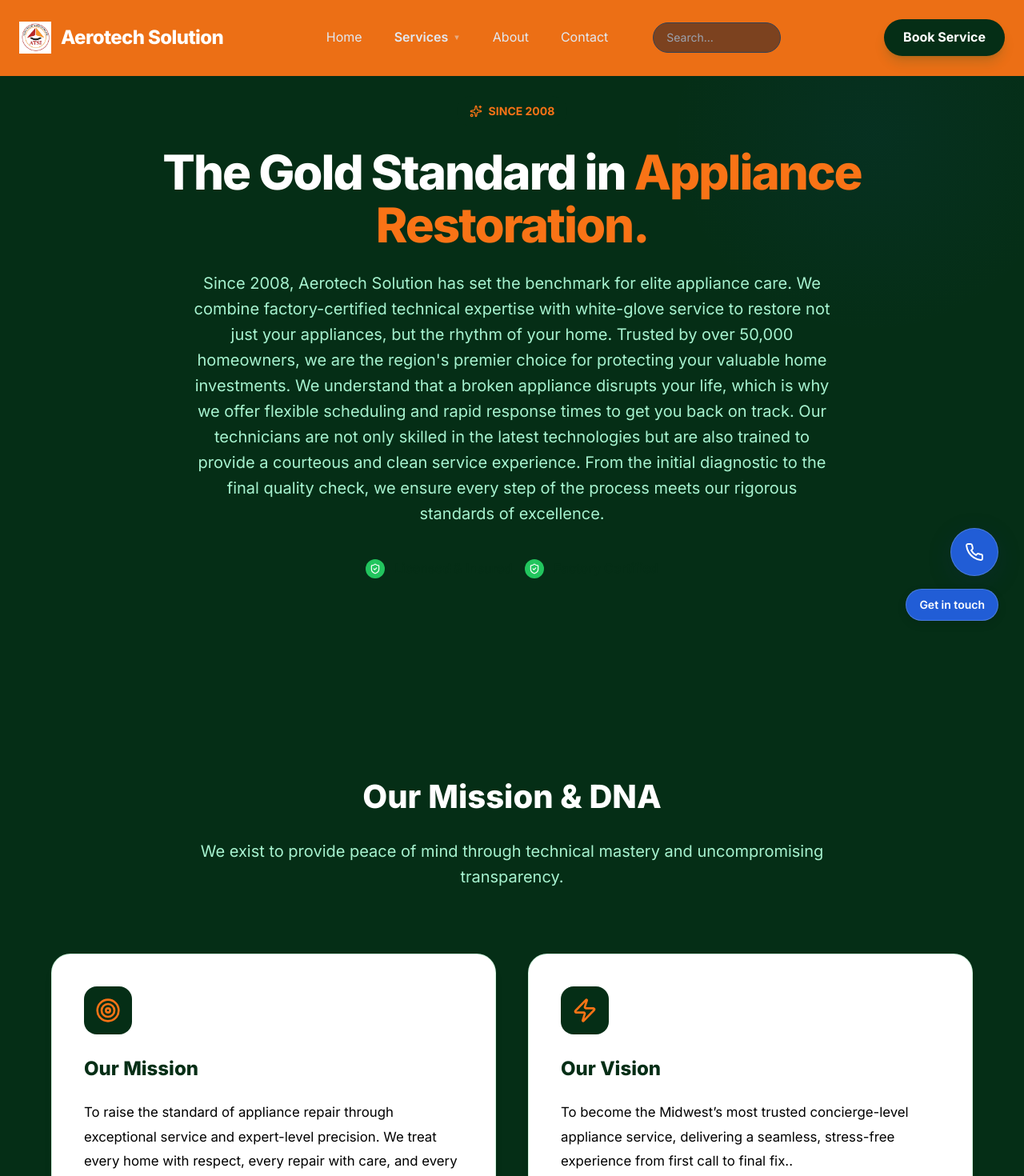
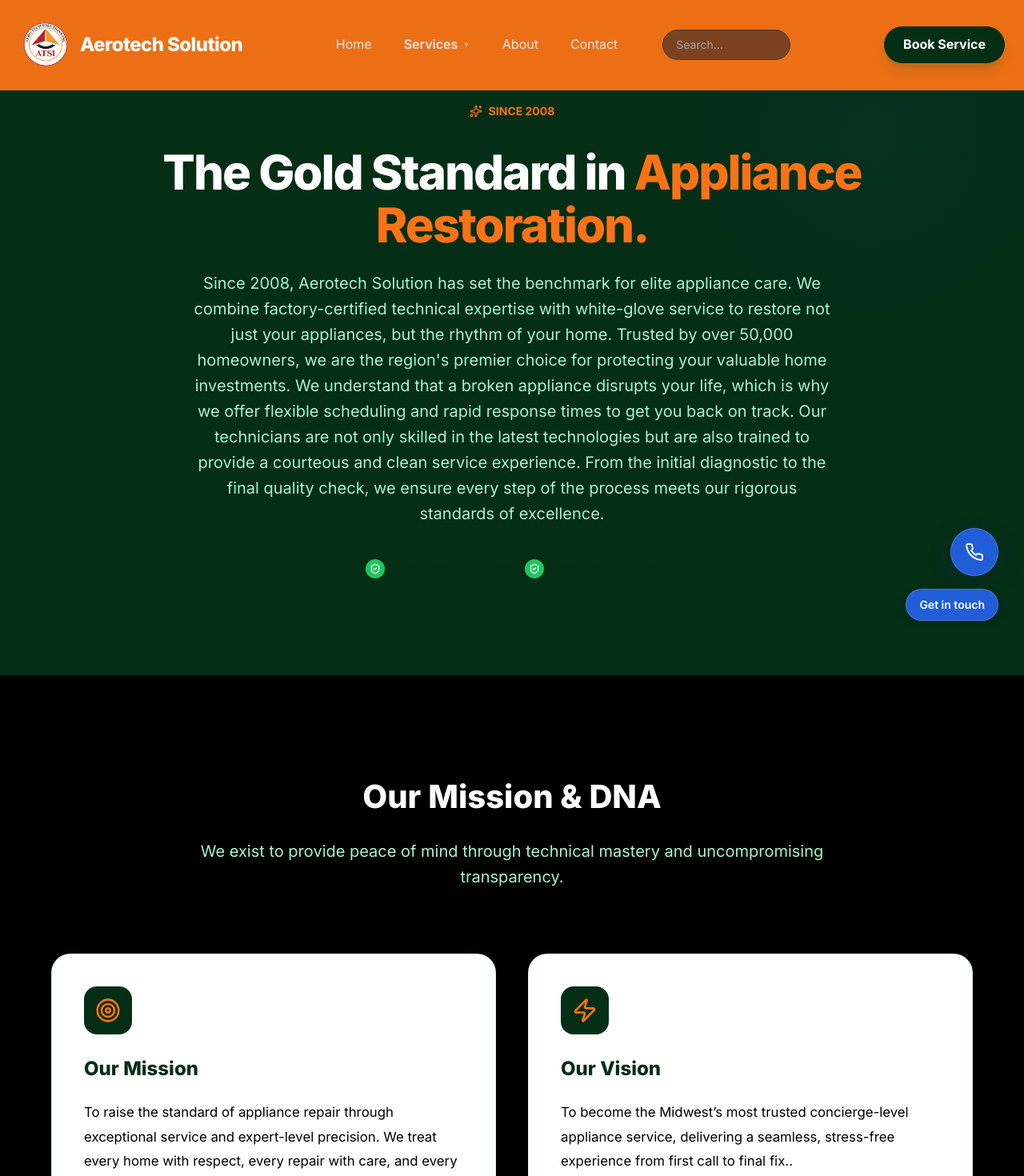
Before and after one commit to Ammad-mazhar/aerotech-solutions, a React (Vite) app: page /about in a window 1280 px wide. Shown: the top 1470 px of the page at 80% size. Built offline with nearby package versions, Linux system fonts and the light colour scheme.

Commit message:
logo final

```diff
--- a/src/components/AboutPage.jsx
+++ b/src/components/AboutPage.jsx
@@ -133,7 +133,7 @@ const AboutPage = () => {
       </section>
 
       {/* 2. OUR MISSION & VISION */}
-      <section style={{ backgroundColor: colors.navy, ...sectionSpacing }}>
+      <section style={{ backgroundColor: '#000000', ...sectionSpacing }}>
         <div style={containerStyle}>
           <div style={{ textAlign: 'center', marginBottom: '80px' }}>
             <h2 style={{ fontSize: '2.5rem', fontWeight: '800', color: '#ffffff', marginBottom: '20px' }}>Our Mission & DNA</h2>
--- a/src/components/Footer.jsx
+++ b/src/components/Footer.jsx
@@ -111,9 +111,9 @@ const Footer = () => {
           <div style={columnStyle}>
             <Link to="/" style={{ textDecoration: 'none', display: 'flex', alignItems: 'center', gap: '12px' }}>
               <img
-                src="/logo/logo 2.jpg"
+                src="/logo/logo.png"
                 alt="Aerotech Solution"
-                style={{ width: '45px', height: 'auto', borderRadius: '12px' }}
+                style={{ width: '120px', height: 'auto', borderRadius: '12px' }}
               />
               <span style={{ fontSize: '1.5rem', fontWeight: '900', color: '#ffffff', letterSpacing: '-1px' }}>AEROTECH SOLUTION</span>
             </Link>
--- a/src/components/Navbar.jsx
+++ b/src/components/Navbar.jsx
@@ -88,9 +88,9 @@ const Navbar = () => {
       <div className="max-w-[1280px] mx-auto px-6 flex justify-between items-center">
         <Link to="/" className="flex items-center gap-3 no-underline group" onClick={() => window.scrollTo(0, 0)}>
           <img
-            src="/logo/logo 2.jpg"
+            src="/logo/logo.png"
             alt="Aerotech Solution"
-            style={{ height: '2.5rem', width: 'auto' }}
+            style={{ height: '4rem', width: 'auto' }}
           />
           <h1 className="text-lg md:text-2xl font-extrabold text-white m-0 tracking-tight">Aerotech Solution</h1>
         </Link>
```
Also changed, not shown: public/logo/logo 2.jpg (deleted), public/logo/logo.png.
